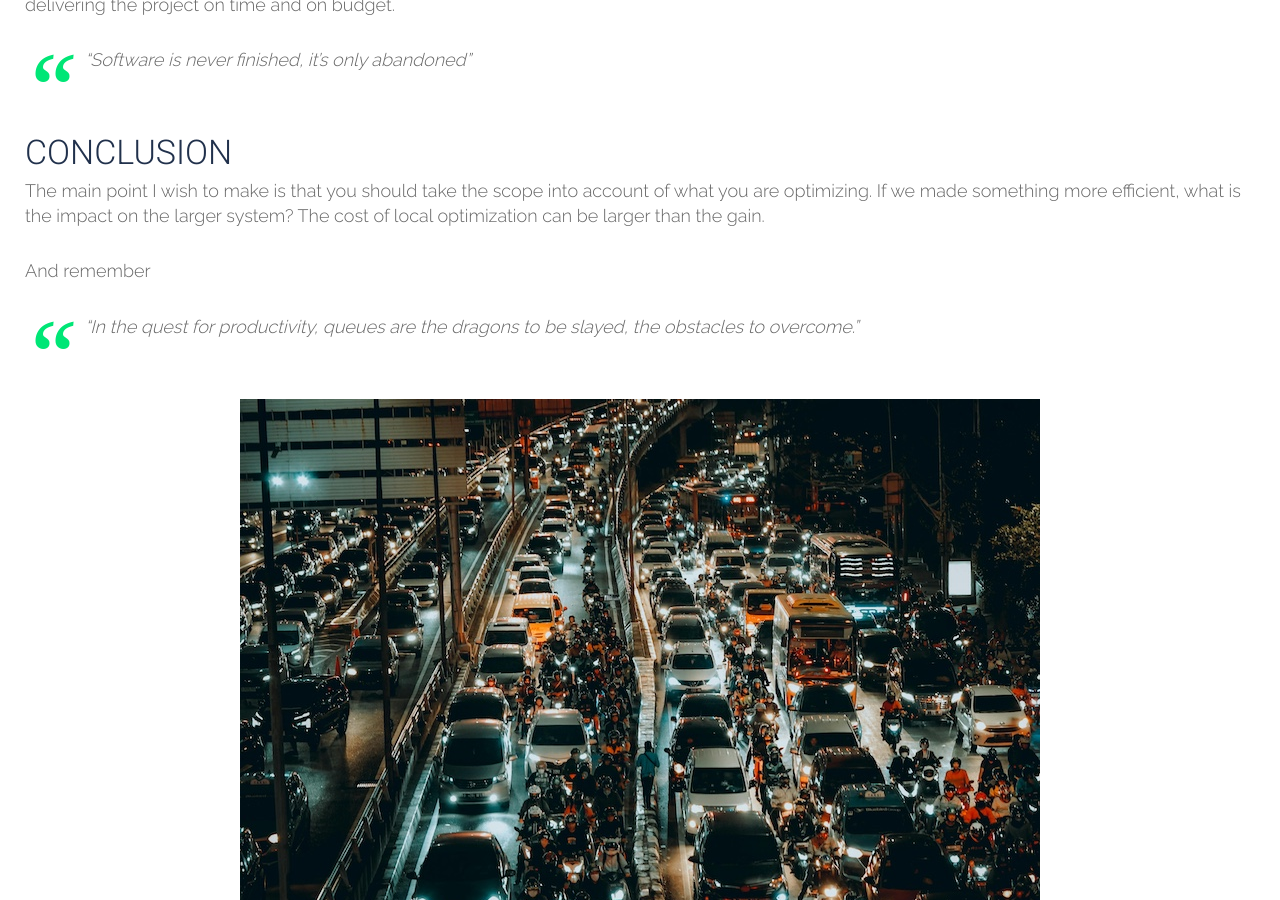
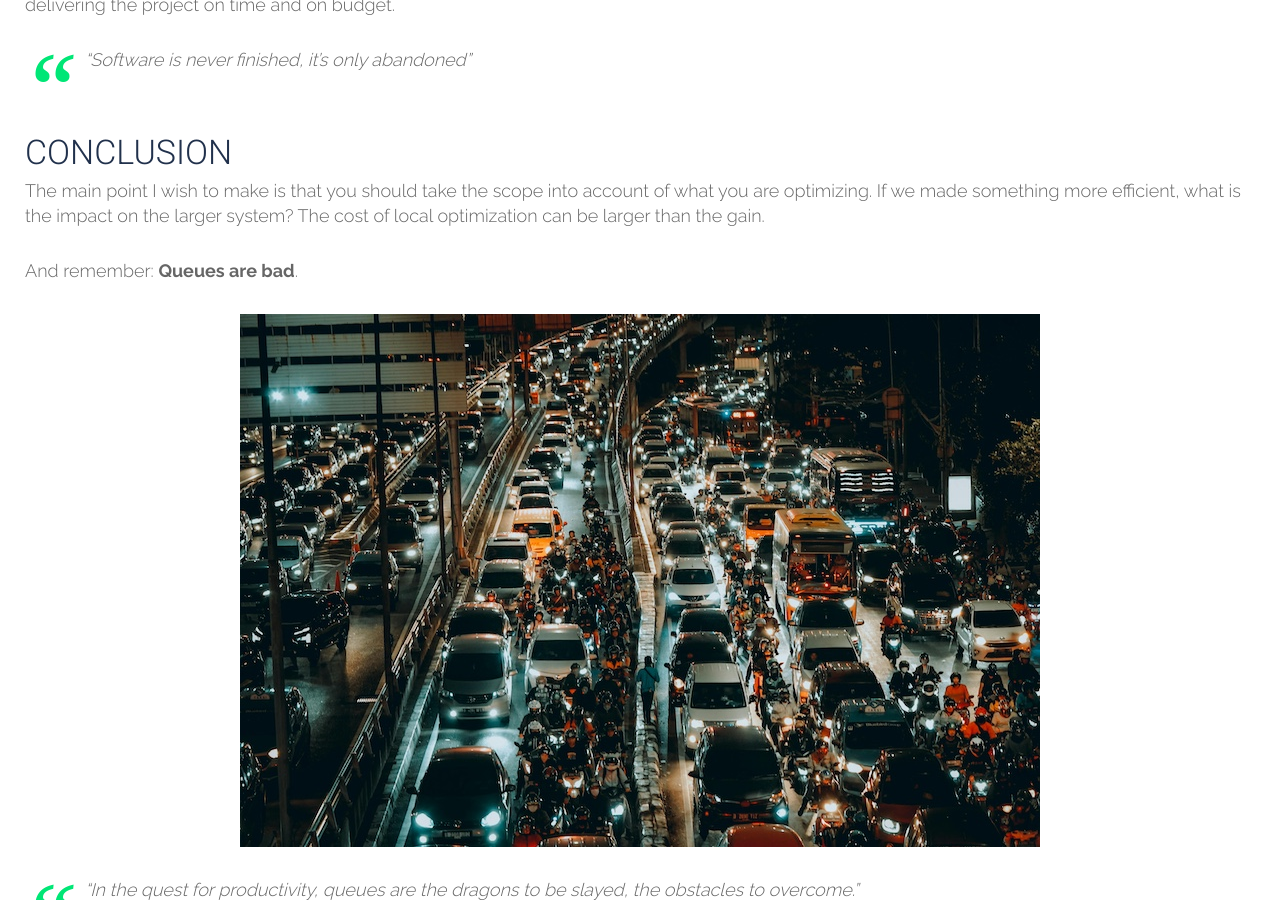
Before and after one commit to tripledio/tripledio.github.io, a Jekyll site: the page built from _posts/2024-03-27-scope-of-efficiency.md, in a window 1280 px wide and 900 px high, scrolled down 5762 px. Built offline with Jekyll 4.4.1, drawn with Linux system fonts in a browser that asks for light colours; comment, search, counter and statistics services are not loaded.

```diff
--- a/_posts/2024-03-27-scope-of-efficiency.md
+++ b/_posts/2024-03-27-scope-of-efficiency.md
@@ -94,8 +94,8 @@ Personally, I'm very wary of software projects, like the software can be finishe
 
 The main point I wish to make is that you should take the scope into account of what you are optimizing. If we made something more efficient, what is the impact on the larger system? The cost of local optimization can be larger than the gain.
 
-And remember
+And remember: **Queues are bad**.
+
+![traffic](/img/posts/efficiency/trafic.jpg){:width="800px"}
 
 > "In the quest for productivity, queues are the dragons to be slayed, the obstacles to overcome."
-
-![traffic](/img/posts/efficiency/trafic.jpg){:width="800px"}
```
Also changed, not shown: img/posts/efficiency/program-night.png (added), img/posts/efficiency/spotlight-mobile_1x.jpg, img/posts/efficiency/spotlight-mobile_2x.jpg, img/posts/efficiency/spotlight-mobile_3x.jpg, img/posts/efficiency/spotlight-tablet_1x.jpg, img/posts/efficiency/spotlight-tablet_2x.jpg, img/posts/efficiency/spotlight-tablet_3x.jpg, 1 other file.
